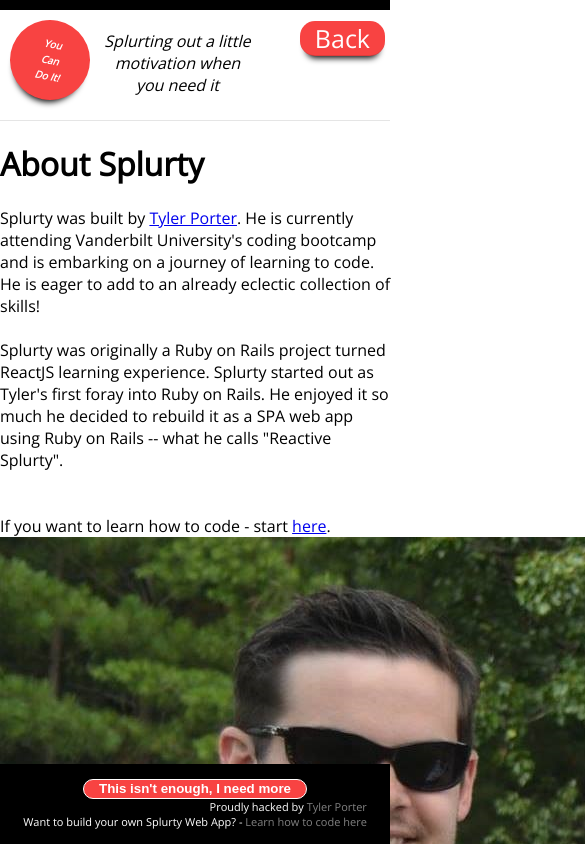
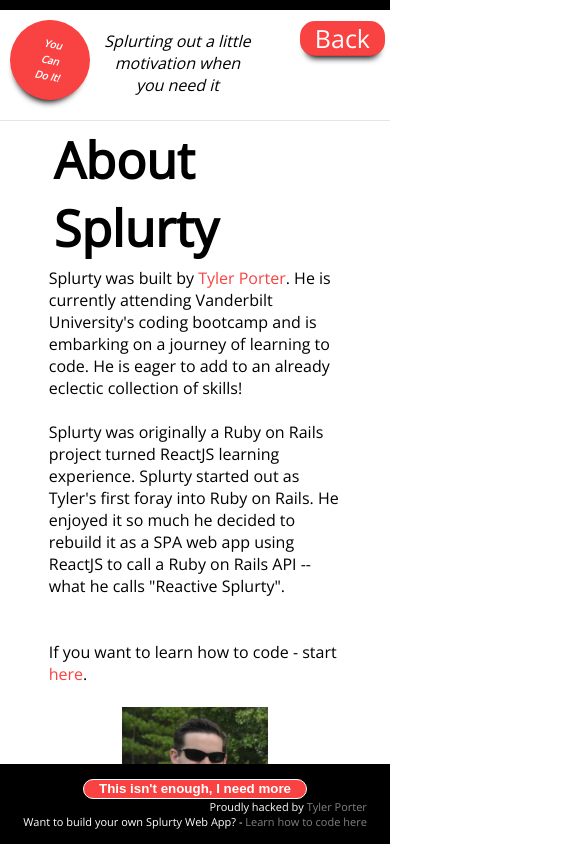
Before and after one commit to pawptart/reactive-splurty, a React (Create React App) app: page / in a window 390 px wide. Both pictures are taken after a click on the item "About". Shown: the top 844 px of the page, 585 px wide, since content can reach past the window. Built offline with nearby package versions, Linux system fonts and the light colour scheme; no server answers.

Commit message:
Styled about page

```diff
--- a/src/App.css
+++ b/src/App.css
@@ -191,3 +191,53 @@
   height: 45px;
   font-size: 20px;
 }
+
+.about-container {
+  width: 75%;
+  margin: auto;
+}
+
+.about-container>h1 {
+  font-weight: bold;
+  font-size: 50px;
+  margin: 5px;
+}
+
+.about-container a  {
+  text-decoration: none;
+  color: #f84342;
+}
+
+.profile-container {
+  display: flex;
+  margin-bottom: 50px;
+  padding: 0;
+}
+
+img {
+  width: 25%;
+  height: 25%;
+  margin-right: 50px;
+  box-shadow: 0 8px 6px -6px black;
+}
+
+.name {
+  text-align: center;
+  font-style: italic;
+  font-size: 30px;
+  margin-top: 0;
+}
+
+@media only screen and (max-width: 860px) {
+  .profile-container {
+    flex-wrap: wrap;
+  }
+
+  img {
+    width: 50%;
+    height: 50%;
+    margin-right: auto;
+    margin-left: auto;
+    margin-bottom: 20px;
+  }
+}
--- a/src/components/About.js
+++ b/src/components/About.js
@@ -13,13 +13,16 @@
 					<br /><br/>
 					Splurty was originally a Ruby on Rails project turned ReactJS learning experience. Splurty started
 					out as Tyler's first foray into Ruby on Rails. He enjoyed it so much he decided to rebuild it as
-					a SPA web app using Ruby on Rails -- what he calls "Reactive Splurty".
+					a SPA web app using ReactJS to call a Ruby on Rails API -- what he calls "Reactive Splurty".
 				</div>
 				<br /><br />
 				<div className="learn-coding">
 					If you want to learn how to code - start <a href="https://online.bootcampspot.com/">here</a>.
 				</div>
+				<br />
+				<div className="profile-container">
 					<img src={me} alt="Tyler Porter Profile Picture"></img>
+					<div className="about-me-container">
 						<h2 className="name">
 							Tyler Porter
 						</h2>
@@ -29,7 +32,9 @@
 							after graduating from Vanderbilt's bootcamp in August. Currently, he is working on learning
 							full-stack web development and has experience with HTML/CSS/JS and is eager to pick up new skills
 							(<a href="https://github.com/pawptart/reactive-splurty">like learning Ruby on Rails and ReactJS
-					by building Splurty!)</a>
+							by building Splurty!</a>)
+						</div>
+					</div>
 				</div>
 			</div>
 		);
```
Lines whose indentation alone changed are shown as unchanged.
